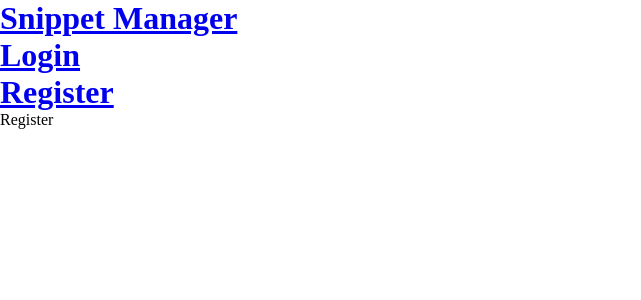
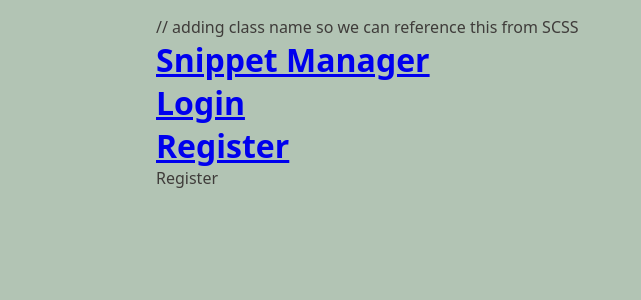
Before and after one commit to ranhelfer/client, a React (Create React App) app: page /register in a window 1280 px wide. Shown: the top 300 px of the page, without its empty margins (0-641 px from the left). Built offline with nearby package versions, Linux system fonts and the light colour scheme.

Commit message:
adding scss style files --> index.scss and the variables.scss.
make sure to call and use className so we scss can refer to the corresponding style and apply

```diff
--- a/src/App.js
+++ b/src/App.js
@@ -3,7 +3,10 @@
 import "./Style/index.scss";
 
 function App() {
-    return <Router />
+    return  <div className="container"> // adding class name so we can reference this from SCSS
+        <Router />
+    </div>
+
 }
 
 export default App;
--- a/src/Style/index.scss
+++ b/src/Style/index.scss
@@ -1,5 +1,19 @@
+@import "./variables.scss";
+
 * {
     margin: 0;
     padding: 0;
     box-sizing: border-box; // full elements sizing, content, border and padding are changed when width or height are changed
 }
+
+body {
+    background: var(--primary-color);
+    color: var(--text-dark-color);
+    font-family: system-ui, -apple-system, BlinkMacSystemFont, 'Segoe UI', Roboto, Oxygen, Ubuntu, Cantarell, 'Open Sans', 'Helvetica Neue', sans-serif;
+}
+
+.container {
+    margin: 0 auto;
+    padding: 1rem;
+    max-width: 1000px;
+}
--- /dev/null
+++ b/src/Style/variables.scss
@@ -0,0 +1,8 @@
+:root {
+    --primary-color: #b2c4b4;
+    --light-color: #ffffff;
+    --text-dark-color: #3f3c3a;
+    // 0 - left or right, 10px - down, 20px - corner radius, color+opacity,
+    --box-shadow: 0 10px 20px rgba(0 ,0 ,0, 0.15), 0 6px 6px rgba(0 ,0 ,0, 0.23);
+    --dark-color: #d1d1d1;
+}
--- a/src/components/Home/Snippet.js
+++ b/src/components/Home/Snippet.js
@@ -1,5 +1,6 @@
 import React from "react"
 import axios from "axios";
+import "./Snippet.scss";
 
 function Snippet({snippet, getSnippets, editSnippet}) {
 
@@ -9,9 +10,9 @@
     }
 
     return <div className="snippet">
-        {snippet.title && <h2>{snippet.title}</h2>}
-        {snippet.description && <p>{snippet.description}</p>}
-        {snippet.code && <pre><code>{snippet.code}</code></pre>}
+        {snippet.title && <h2 className="title">{snippet.title}</h2>}
+        {snippet.description && <p className="description">{snippet.description}</p>}
+        {snippet.code && <pre className="code"><code>{snippet.code}</code></pre>}
         <button onClick={() =>  editSnippet(snippet)}>Edit</button>
         <button onClick={deleteSnippet}>Delete</button>
         </div>;
--- /dev/null
+++ b/src/components/Home/Snippet.scss
@@ -0,0 +1,23 @@
+.snippet {
+    margin: 1.5rem;
+    padding: 1rem;
+    border-radius: 10px;
+    background: var(--light-color);
+    box-shadow: var(--box-shadow);
+
+
+.title,
+.description,
+.code {
+    margin-bottom: 1rem;
+}
+
+.code {
+    padding: 0.5rem;
+    border-radius: 5px;
+    font-family: monospace;
+    font-size: 1.3rem;
+    background: var(--dark-color);
+}
+
+}
```
